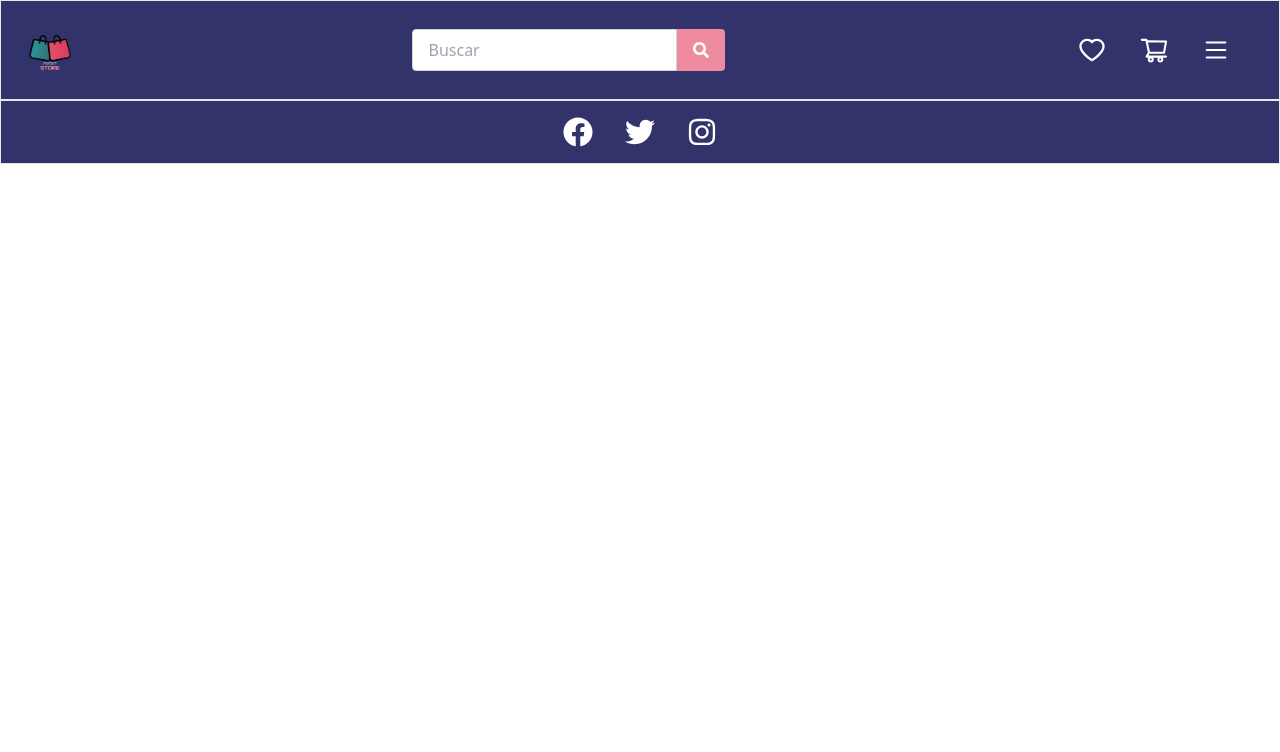
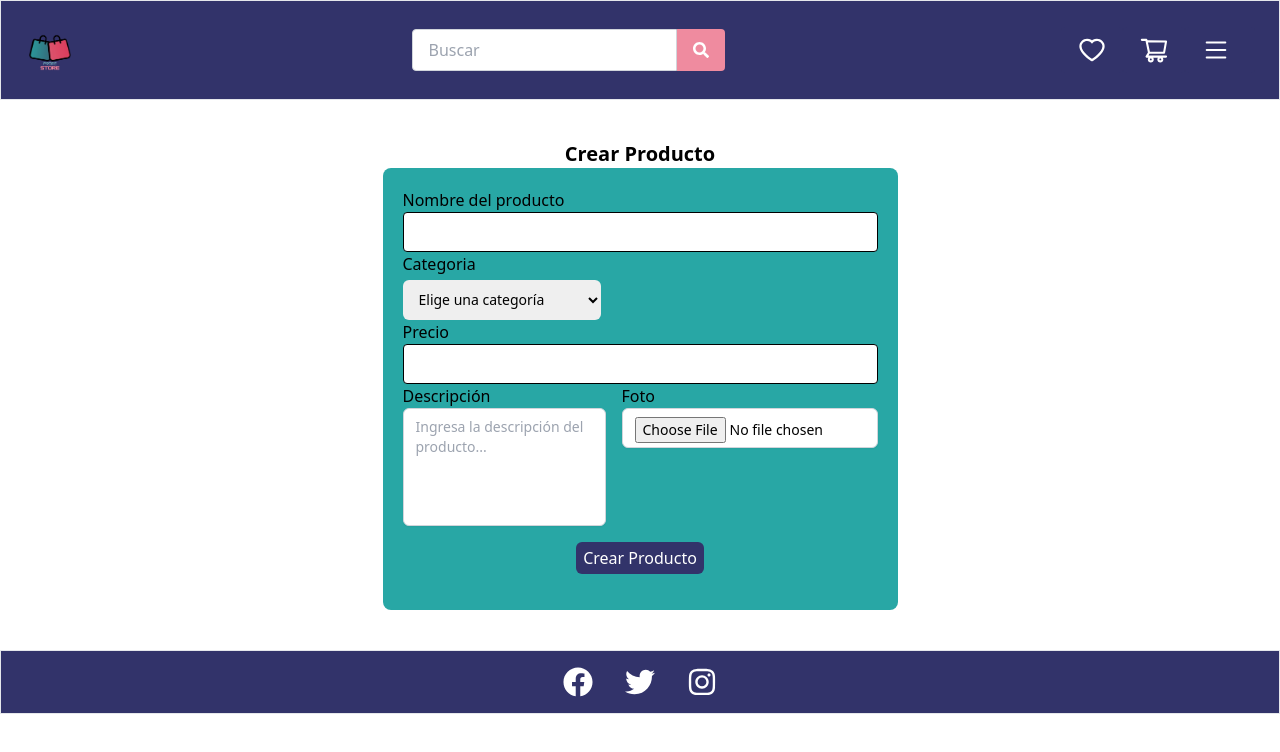
Before and after one commit to DemseyEuceda/prime-store, a React (Create React App) app: page /crearproducto in a window 1280 px wide. Before the commit this address had no page. Shown: the top 752 px of the page. Built offline with nearby package versions, Linux system fonts and the light colour scheme.

Commit message:
Pagina crear producto

```diff
--- a/src/App.js
+++ b/src/App.js
@@ -9,6 +9,7 @@ import Carro from "./pages/Carro";
 import ListaProductos from "./pages/ListaProductos";
 import Producto from "./pages/Producto";
 import MetodoPago from "./componentes/card/MetodoPago";
+import CrearProducto from "./componentes/card/CrearProducto";
 
 function App() {
   const [showNavbar, setShowNavbar] = useState(true);
@@ -56,6 +57,9 @@ function App() {
               <Route
                 path="/metodopago"
                 element={<MetodoPago setShowNavbar={setShowNavbar} setShowFooter={setShowFooter} />} ></Route>
+                <Route
+                path="/crearproducto"
+                element={<CrearProducto setShowNavbar={setShowNavbar} setShowFooter={setShowFooter} />} ></Route>
             </Routes>
           </BrowserRouter>
         </header>
--- /dev/null
+++ b/src/componentes/card/CrearProducto.jsx
@@ -0,0 +1,81 @@
+import React from "react";
+
+function CrearProducto() {
+  const handleImagenChange = (event) => {
+    const file = event.target.files[0];
+    // Aquí puedes realizar acciones con el archivo seleccionado, como subirlo a un servidor, mostrar una vista previa, etc.
+    console.log("Archivo seleccionado:", file);
+  };
+  return (
+    <div className="flex flex-col justify-center items-center p-10 rounded-lg">
+      <div>
+        <h1 className="text-black font-bold text-xl">Crear Producto</h1>
+      </div>
+
+      <div className="flex flex-col bg-aqua-2 w-100 h-100 space-y-5 space-x-5 p-5 rounded-lg">
+        <div className="justify-center items-center flex-col">
+          <p className="text-black">Nombre del producto</p>
+          <input
+            type="text"
+            className="border-black rounded w-full h-10 border border-black text-center"
+          />
+          <div className="flex space-x-4">
+            <div>
+              <p className="text-black">Categoria</p>
+              <div className="mt-1 relative">
+                <select
+                  id="categoria"
+                  name="categoria"
+                  className="block w-full h-10 pl-3 pr-10 py-2 text-base border-gray-1 border-black sm:text-sm rounded-md"
+                >
+                  <option>Elige una categoría</option>
+                  <option>Categoría 1</option>
+                  <option>Categoría 2</option>
+                  <option>Categoría 3</option>
+                  {/* Agrega más opciones según tus necesidades */}
+                </select>
+              </div>
+            </div>
+          </div>
+          <p className="text-black">Precio</p>
+          <input
+            type="text"
+            className="border-black rounded w-full h-10 border border-black text-center"
+          />
+          <div className="flex space-x-4">
+            <div className="flex flex-col">
+              <p className="text-black">Descripción</p>
+              <textarea
+          id="descripcion"
+          name="descripcion"
+          rows="5"
+          placeholder="Ingresa la descripción del producto..."
+          className="block w-full py-2 px-3 border border-gray-300 bg-white rounded-md shadow-sm focus:outline-none focus:ring-indigo-500 focus:border-indigo-500 sm:text-sm resize-none"
+        />
+            </div>
+            <div>
+              <p className="text-black">Foto</p>
+
+              <input
+                type="file"
+                id="imagen"
+                name="imagen"
+                accept="image/*" // Acepta solo archivos de imagen
+                onChange={handleImagenChange}
+                className="block w-64 h-10 py-2 px-3 border border-gray-300 bg-white rounded-md shadow-sm focus:outline-none focus:ring-indigo-500 focus:border-indigo-500 sm:text-sm"
+              />
+            </div>
+          </div>
+
+          <div className=" flex justify-center items-center space-x-4 p-4">
+            <button className="text-white bg-purple-1 h-8 w-32 rounded-md hover:bg-purple-2">
+              Crear Producto
+            </button>
+          </div>
+        </div>
+      </div>
+    </div>
+  );
+}
+
+export default CrearProducto;
--- a/src/componentes/card/MetodoPago.jsx
+++ b/src/componentes/card/MetodoPago.jsx
@@ -2,8 +2,8 @@ import React from "react";
 
 function MetodoPago() {
   return (
-    <div className="flex justify-center p-10 rounded">
-      <div className="flex flex-col bg-aqua-2 w-100 h-100 space-y-5 space-x-5 p-10 rounded">
+    <div className="flex justify-center p-10 rounded-lg">
+      <div className="flex flex-col bg-aqua-2 w-100 h-100 space-y-5 space-x-5 p-10 rounded-lg">
         <div className="flex justify-center space-x-4">
           <div className="flex flex-col space-x-4">
             <h2 className="text-black font-semibold text-center">
```
